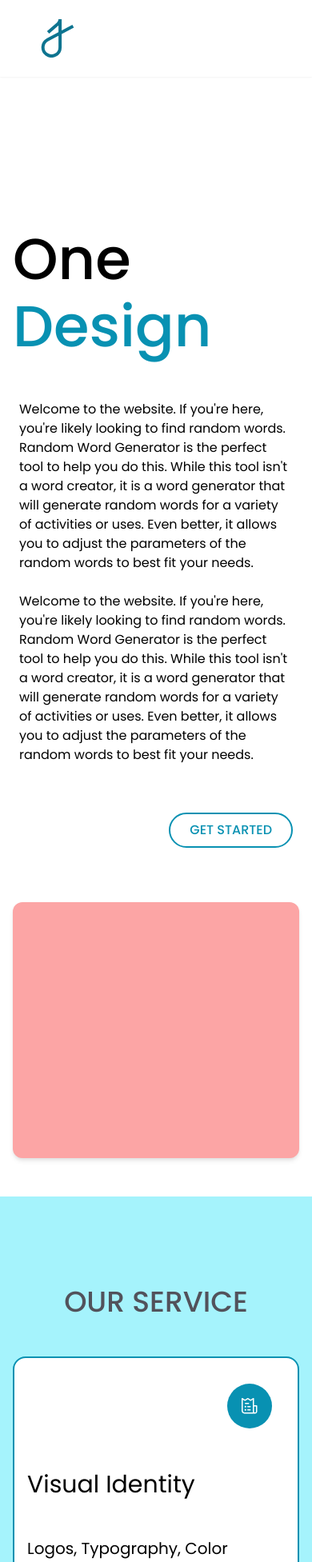
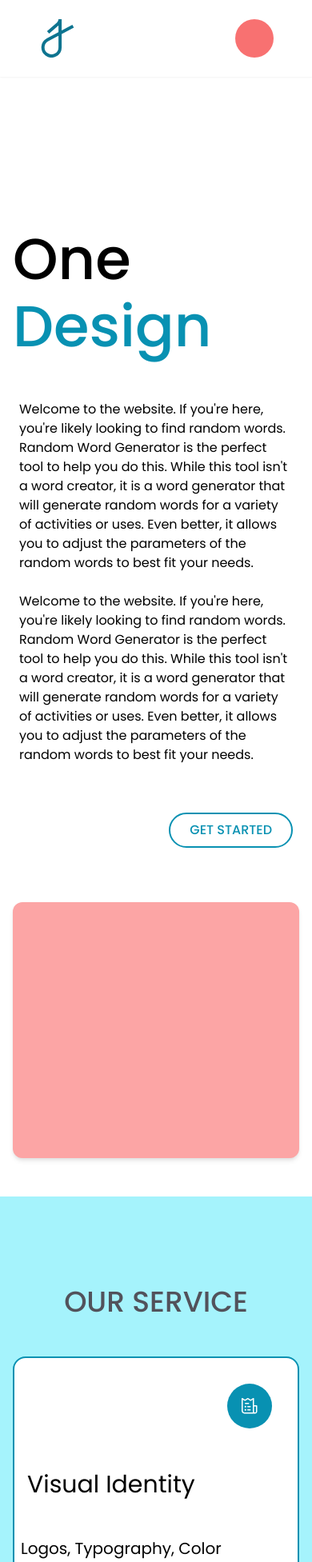
Before and after one commit to iam-dante/one-design, a React (Create React App) app: page / in a window 390 px wide. Shown: the top 1953 px of the page at 80% size. Built offline with nearby package versions, Linux system fonts and the light colour scheme.

Commit message:
Fixing the navabar in Mobile veiw

```diff
--- a/src/components/Card.js
+++ b/src/components/Card.js
@@ -8,7 +8,7 @@ const Card = (props) =>{
                 </div>
             </div>
             <h1 className="text-black group-hover:text-white text-3xl pt-5 px-2 font-poppins md:text-4xl ">{props.title}</h1>
-            <p className="text-xl group-hover:text-white my-12 px-2 text-black  md:text-2xl">{props.categories}</p>
+            <p className="text-xl group-hover:text-white my-12 text-black  md:text-2xl">{props.categories}</p>
         </div>
 
     )
--- a/src/screens/Home.js
+++ b/src/screens/Home.js
@@ -1,32 +1,35 @@
 import Button from '../components/Button'
+import {useState} from 'react'
 
 const Home = () =>{
+    const [state, setState] = useState(false)
+    console.log(state)
     return(
-        <div className="relative min-h-screen ">
+        <div className=" min-h-screen ">
 
-            <div className="fixed z-10 bg-white w-full h-24 ">
-
+            <div className="fixed z-20 bg-white w-full h-24 ">
                 <div className="relative flex flex-row  md:justify-center items-center h-24  md:min-w-0 shadow-sm ">
                     <svg  className="absolute inset left-12 h-12 w-12  justify-center" viewBox="0 0 348 411" fill="none" xmlns="http://www.w3.org/2000/svg">
                         <path d="M72 142L178.304 48.932C192.41 36.5828 200.5 18.7474 200.5 0V0V301.707C200.5 376.679 115.4 419.948 54.8215 375.776V375.776C0.130858 335.898 6.03561 252.535 65.8014 220.764L340 75" stroke="#0E7490" stroke-width="34"/>
                     </svg>
-            <div className="hidden lg:flex lg:flex-row  lg:space-x-28">
+                    <div className="hidden xl:flex xl:flex-row  xl:space-x-28">
                         <Button text="HOME" link="#home"/>
                         <Button text="SERVICE" link="#service"/>
                         <Button text="PORTFOLIO" link="#portfolio"/>
                         <Button text="TEAM" link="#team"/>
                         <Button text="CONTACT US"link="#contactus"/>
                     </div>
-
-                    {/* <ul className="hidden w-full md:grid grid-col-5 bg-green-100">
-                        <li><a href="#here">Home</a></li>
-                        <li><a href="#service">Service</a></li>
-                        <li><a href="#here">Portfolio</a></li>
-                        <li><a href="#here">Team</a></li>
-                        <li><a href="#here">Contact us</a></li>
-                    </ul> */}
-
+                    <div className="xl:hidden absolute h-12 w-12 bg-red-400 rounded-full inset right-12" onClick={() =>{setState(!state)}}/>
                 </div>
+            { state ?
+                <div className=" absolute z-10  h-72 w-4/6 bg-amber-400 inset right-12  rounded-lg flex  justify-center flex-col gap-8 pl-12">
+                    <Button text="HOME" link="#home"/>
+                    <Button text="SERVICE" link="#service"/>
+                    <Button text="PORTFOLIO" link="#portfolio"/>
+                    <Button text="TEAM" link="#team"/>
+                    <Button text="CONTACT US"link="#contactus"/>
+                </div> : ""
+            }
             </div>
 
 
--- a/src/screens/Portfolio.js
+++ b/src/screens/Portfolio.js
@@ -4,7 +4,7 @@ const Portfolio =()=>{
     return (
         <div className="min-h-screen">
             <div className="h-auto min-w-full flex justify-center items-center flex-col space-y-5 mx-auto container">
-                <div className="h-16 mt-12 w-auto px-6 md:w-3/6 rounded-full bg-cyan-100 grid grid-flow-col  shadow-md  justify-center gap-3 md:gap-5 lg:gap-24">
+                <div className="h-16 mt-12 px-6 md:px-14 md:w-auto rounded-full bg-cyan-100 grid grid-flow-col  shadow-md  justify-items-center items-center gap-3 md:gap-5 lg:gap-24">
                     <Button text="ALL"/>
                     <Button text="APP"/>
                     <Button text="WEB"/>
```
Lines whose indentation alone changed are shown as unchanged.
